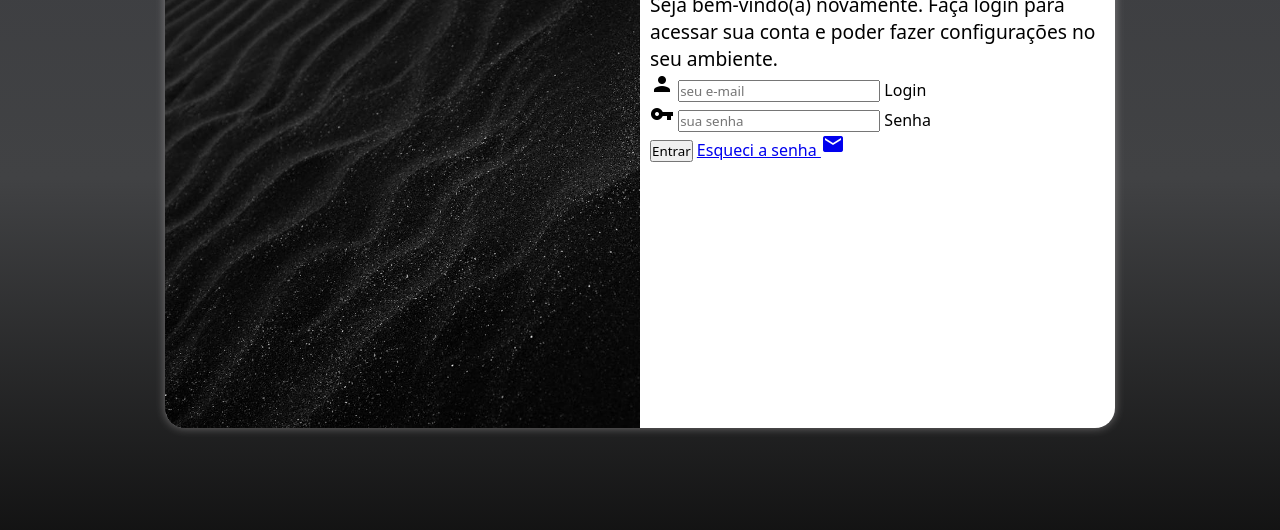
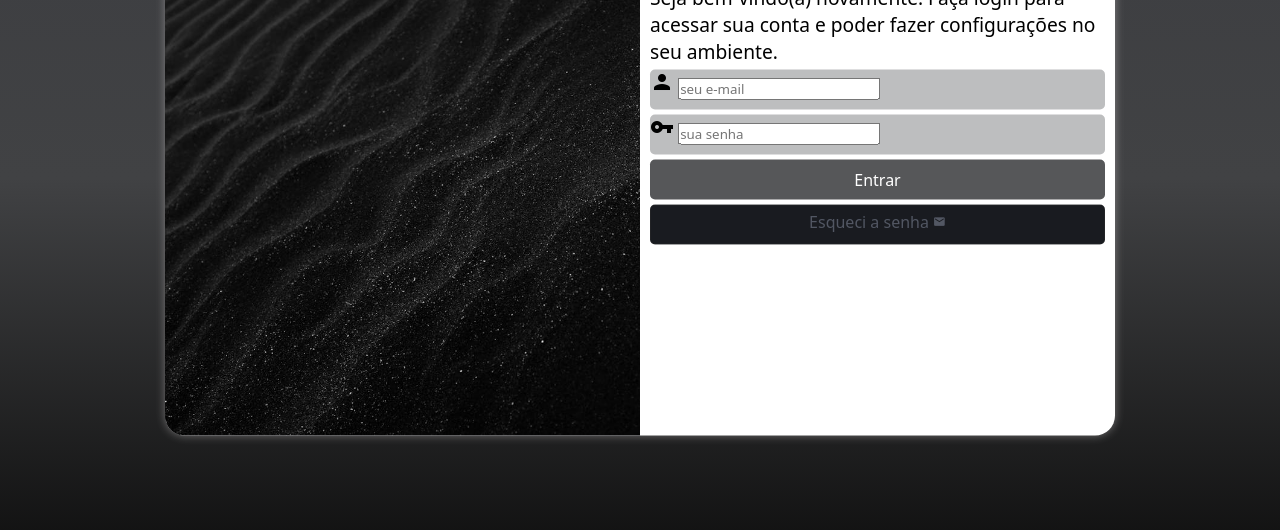
Before and after one commit to joaquimcm/projeto-login, a plain HTML site: page index.html in a window 1280 px wide. Shown: the part 222-752 px from the top of the page. Drawn offline with Linux system fonts and the light colour scheme.

Commit message:
formataçao do form

```diff
--- a/estilos/style.css
+++ b/estilos/style.css
@@ -35,9 +35,9 @@
     transform: translate(-50%, -50%);
     overflow: hidden;
 
-    background-color: white;
+    background-color: rgb(255, 255, 255);
     width: 250px;
-    height: 500px;
+    height: 515px;
     border-radius: 20px;
     box-shadow: 0px 0px 10px rgba(206, 202, 202, 0.473);
 
@@ -64,3 +64,54 @@
  div#formulario > p {
     font-size: 0.8em;
  }
+
+ form > div.campo {
+    background-color:  #BDBEBF;
+    width: 100%;
+    display: block;
+    height: 40px;
+    margin: 5px 0px;
+    border-radius: 5px;
+ }
+
+div.campo > label {
+    display: none;
+}
+
+ form > input[type=submit] {
+    display: block;
+    font-size: 1em;
+    width: 100%;
+    height: 40px;
+    background-color:  #565759;
+    color: white;
+    border: none;
+    border-radius: 5px;
+ }
+
+ form > input[type=submit]:hover {
+    background-color: #4b4e5388;
+ }
+
+ form > a.botao {
+    display: block;
+    text-align: center;
+    font-size: 1em;
+    width: 100%;
+    height: 40px;
+    padding-top: 5px;
+    margin-top: 5px;
+    background-color: #191b20;
+    color: #525763;
+    border: 1px solid #272829b0;
+    border-radius: 5px;
+    text-decoration: none;
+ }
+
+ form > a.botao:hover {
+    background-color: #27282967;
+ }
+
+ form > a.botao > i {
+    font-size: 0.8em;
+ }
--- a/index.html
+++ b/index.html
@@ -36,7 +36,7 @@
                         <label for="isenha">Senha</label>
                     </div>
                     <input type="submit" value="Entrar">
-                    <a href="esqueci.html">
+                    <a href="esqueci.html" class="botao">
                         Esqueci a senha <i class="material-icons">mail</i>
                     </a>
 
```
